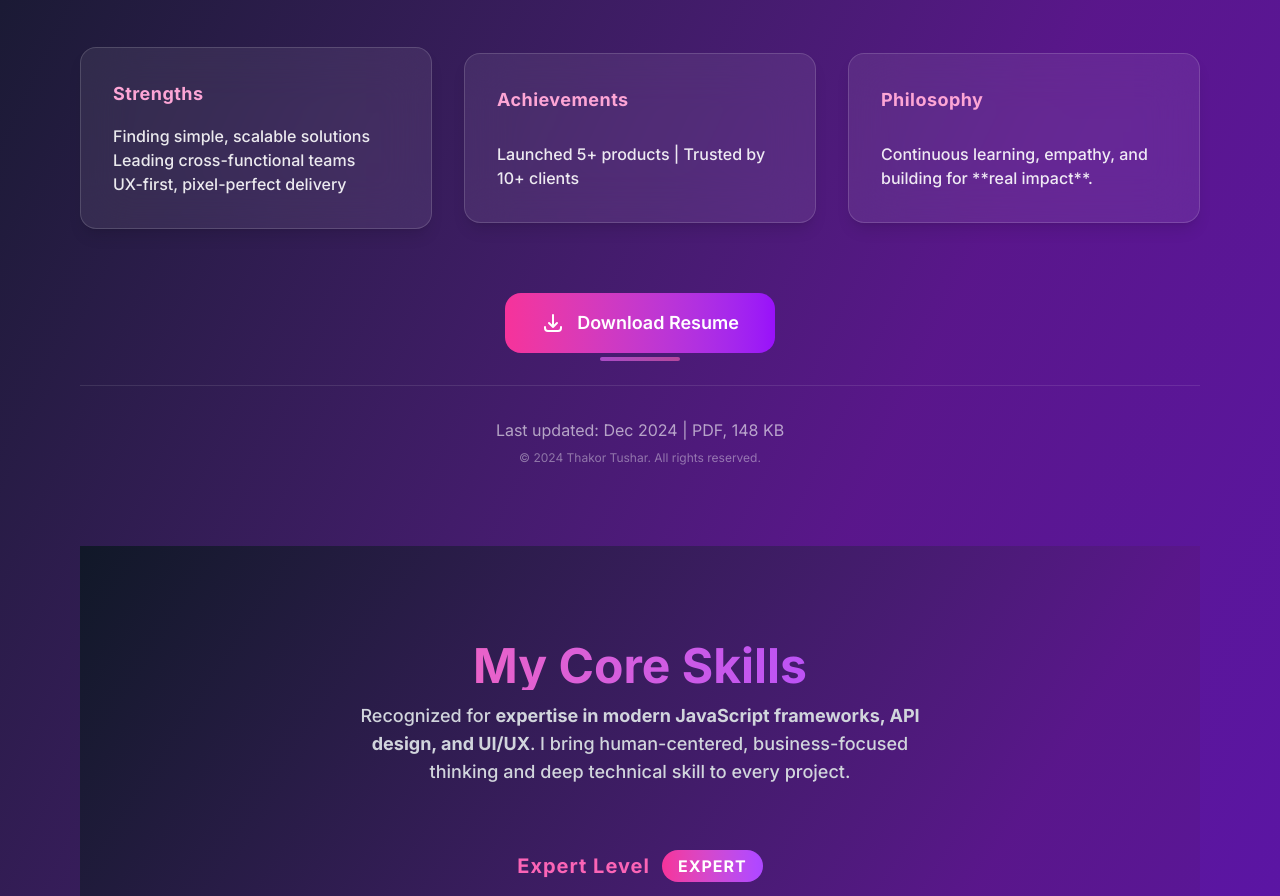
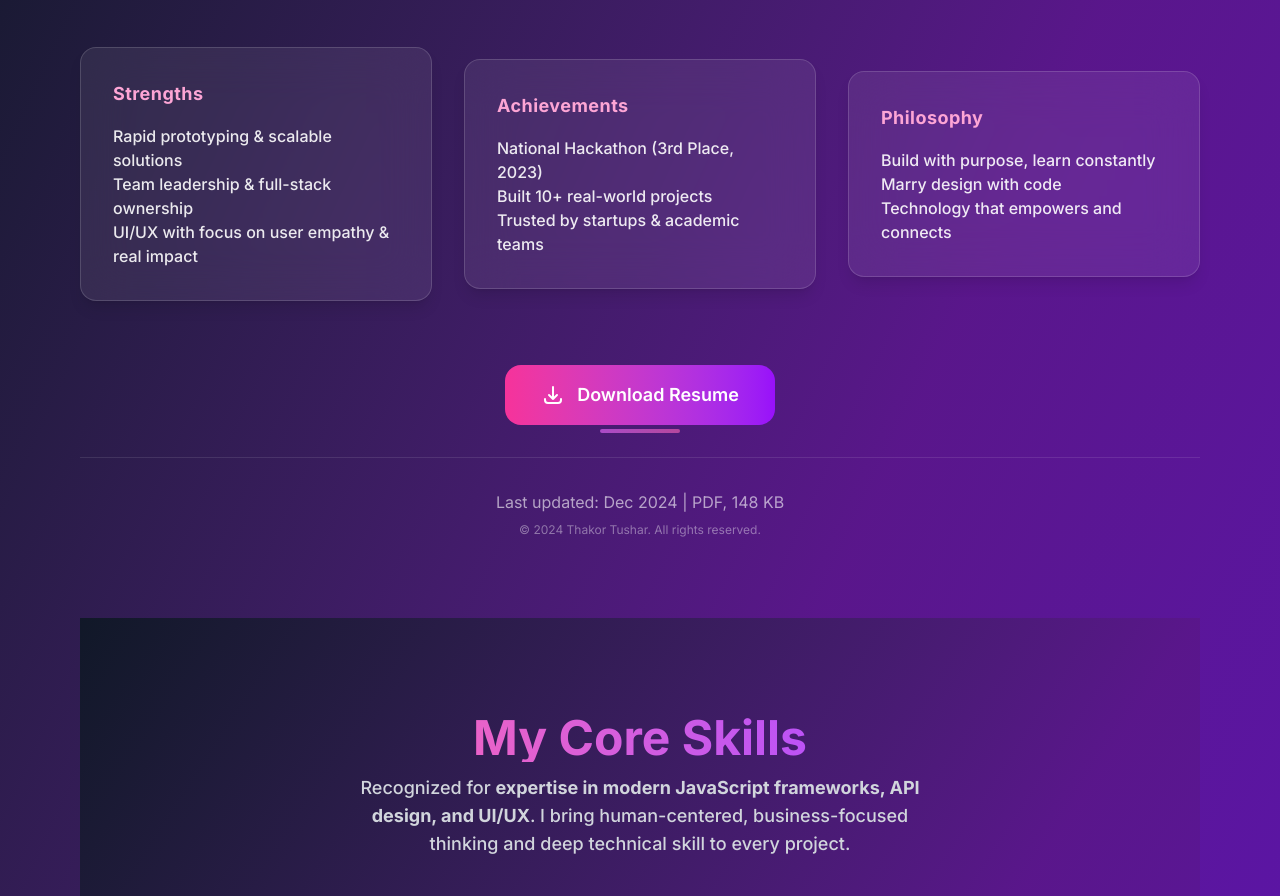
Before and after one commit to TUSHAR-hase/portfolio-, a Next.js app in the folder portfoliyo/: page / in a window 1280 px wide. Shown: the part 2640-3536 px from the top of the page. Built offline with nearby package versions, Linux system fonts and the light colour scheme.

Commit message:
fix: removed Vite from Next.js project

```diff
--- a/portfoliyo/src/components/pages/resume.jsx
+++ b/portfoliyo/src/components/pages/resume.jsx
@@ -78,23 +78,33 @@ const Resume = () => (
             title: "Strengths",
             content: (
               <>
-                Finding simple, scalable solutions
-                <br/>
-                Leading cross-functional teams
-                <br/>
-                UX-first, pixel-perfect delivery
+                 Rapid prototyping & scalable solutions<br />
+        Team leadership & full-stack ownership<br />
+        UI/UX with focus on user empathy & real impact
               </>
             ),
             color: "from-pink-500/20 to-purple-600/20"
           },
           {
             title: "Achievements",
-            content: "Launched 5+ products | Trusted by 10+ clients",
+            content: (
+      <>
+        National Hackathon (3rd Place, 2023)<br />
+        Built 10+ real-world projects<br />
+        Trusted by startups & academic teams
+      </>
+    ),
             color: "from-purple-500/20 to-pink-600/20"
           },
           {
             title: "Philosophy",
-            content: "Continuous learning, empathy, and building for **real impact**.",
+            content: (
+      <>
+        Build with purpose, learn constantly<br />
+        Marry design with code<br />
+        Technology that empowers and connects
+      </>
+    ),
             color: "from-violet-500/20 to-fuchsia-600/20"
           }
         ].map((item, idx) => (
```
